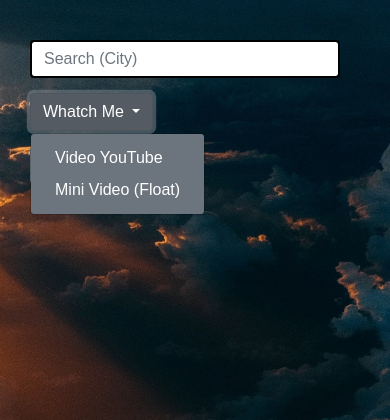
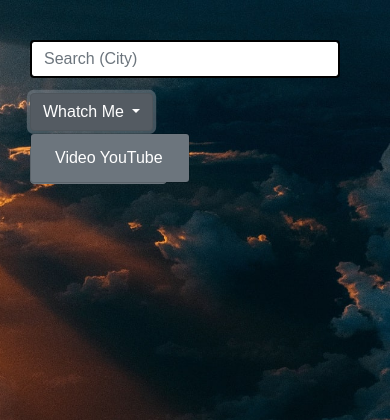
Before and after one commit to alfiomartini/city-weather, a Flask app: page / in a window 390 px wide, after a click on "Whatch Me". Shown: the top 420 px of the page. Run offline with Flask 2, Linux system fonts and the light colour scheme; some libraries are stand-ins or nearby versions; grey boxes are pictures that could not be loaded.

Commit message:
Mini-video from IPAD devides up

```diff
--- a/static/styles.css
+++ b/static/styles.css
@@ -42,6 +42,13 @@ nav .dropdown .dropdown-menu .dropdown-item{
     color: white;
 }
 
+@media (max-width:767px){
+    #PiP{
+        display: none;
+    }
+
+}
+
 @media (max-width:700px){
     nav {
         display: block;
@@ -51,6 +58,8 @@ nav .dropdown .dropdown-menu .dropdown-item{
         margin-bottom: 15px;
     }
 }
+
+
 
 nav .dropdown .dropdown-menu .dropdown-item:hover{
     color:black;
--- a/templates/layout.html
+++ b/templates/layout.html
@@ -37,11 +37,11 @@
         Whatch Me
       </button>
       <div class="dropdown-menu" aria-labelledby="dropWhatch">
+        <a class="dropdown-item" href="javascript:" id="PiP">Mini Video (Float)</a>
         <a class="dropdown-item" id='mini-video'
            href="https://youtu.be/rUbpXtVMfKs" target="_blank">
            Video YouTube
         </a>
-        <a class="dropdown-item" href="javascript:" id="PiP">Mini Video (Float)</a>
       </div>
     </div>
     <div class="dropdown nav-action">
```
